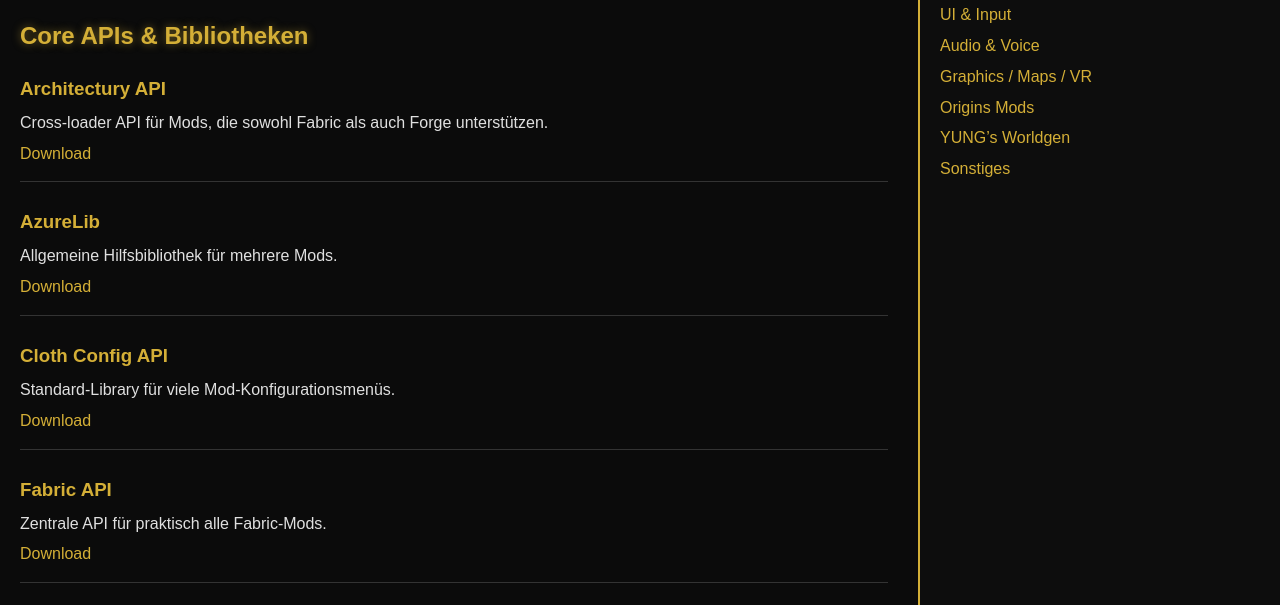
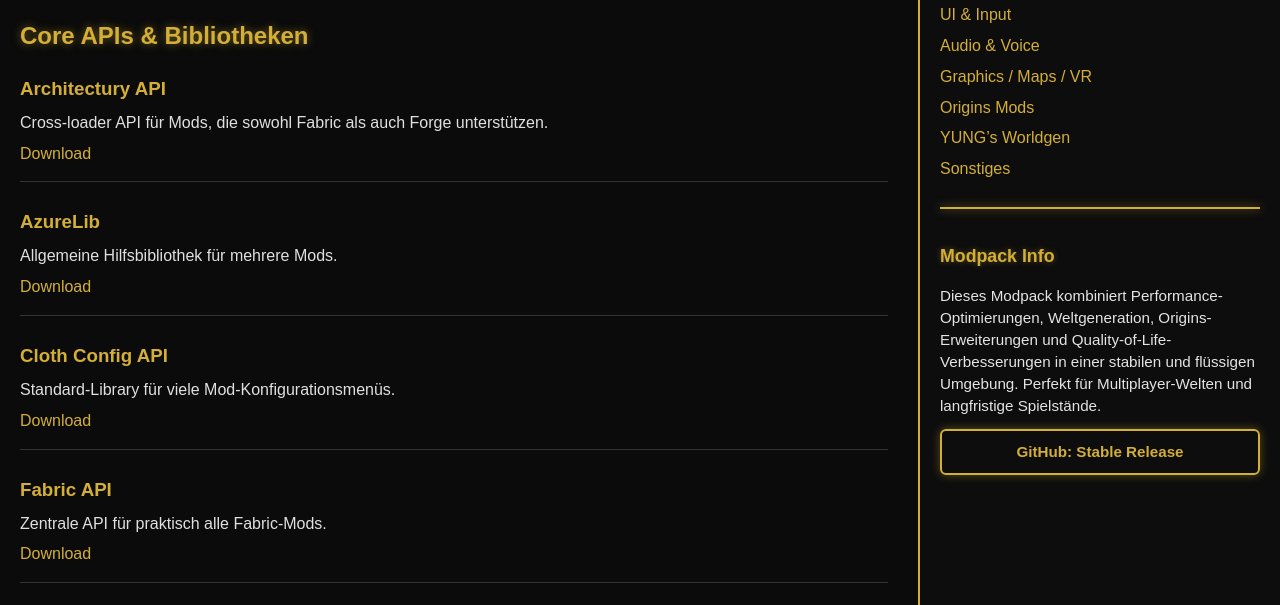
Before and after one commit to doctor-versum/MyFunWorld, a plain HTML site: page docs/index.html in a window 1280 px wide. Shown: the part 173-778 px from the top of the page. Drawn offline with Linux system fonts and the light colour scheme.

Commit message:
index.html aktualisieren

```diff
--- a/docs/index.html
+++ b/docs/index.html
@@ -106,6 +106,54 @@
         <li><a href="#yungs">YUNG’s Worldgen</a></li>
         <li><a href="#misc">Sonstiges</a></li>
     </ul>
+
+    <!-- Goldener Divider -->
+    <div style="
+        margin: 25px 0;
+        height: 2px;
+        width: 100%;
+        background: #d4af37;
+        box-shadow: 0 0 10px rgba(212,175,55,0.7);
+    "></div>
+
+    <!-- Modpack Info Template -->
+    <div style="
+        color: #e4e4e4;
+        font-size: 0.95em;
+        line-height: 1.45;
+        padding: 10px 0 20px 0;
+    ">
+        <h3 style="margin-top: 0; color:#d4af37; text-shadow:0 0 6px rgba(212,175,55,0.4);">
+            Modpack Info
+        </h3>
+
+        <p style="margin-bottom: 12px;">
+            Dieses Modpack kombiniert Performance-Optimierungen, Weltgeneration,
+            Origins-Erweiterungen und Quality-of-Life-Verbesserungen in einer
+            stabilen und flüssigen Umgebung.
+            Perfekt für Multiplayer-Welten und langfristige Spielstände.
+        </p>
+
+        <!-- Github Button -->
+        <a href="https://github.com/doctor-versum/MyFunWorld/releases/tags/stable"
+           target="_blank"
+           style="
+                display: block;
+                text-align: center;
+                padding: 10px 15px;
+                border: 2px solid #d4af37;
+                color: #d4af37;
+                border-radius: 6px;
+                text-decoration: none;
+                font-weight: bold;
+                transition: 0.2s;
+                box-shadow: 0 0 10px rgba(212,175,55,0.4);
+           "
+           onmouseover="this.style.background='#d4af37';this.style.color='#000000';"
+           onmouseout="this.style.background='transparent';this.style.color='#d4af37';">
+           GitHub: Stable Release
+        </a>
+    </div>
 </div>
 
 <div class="container">
```
